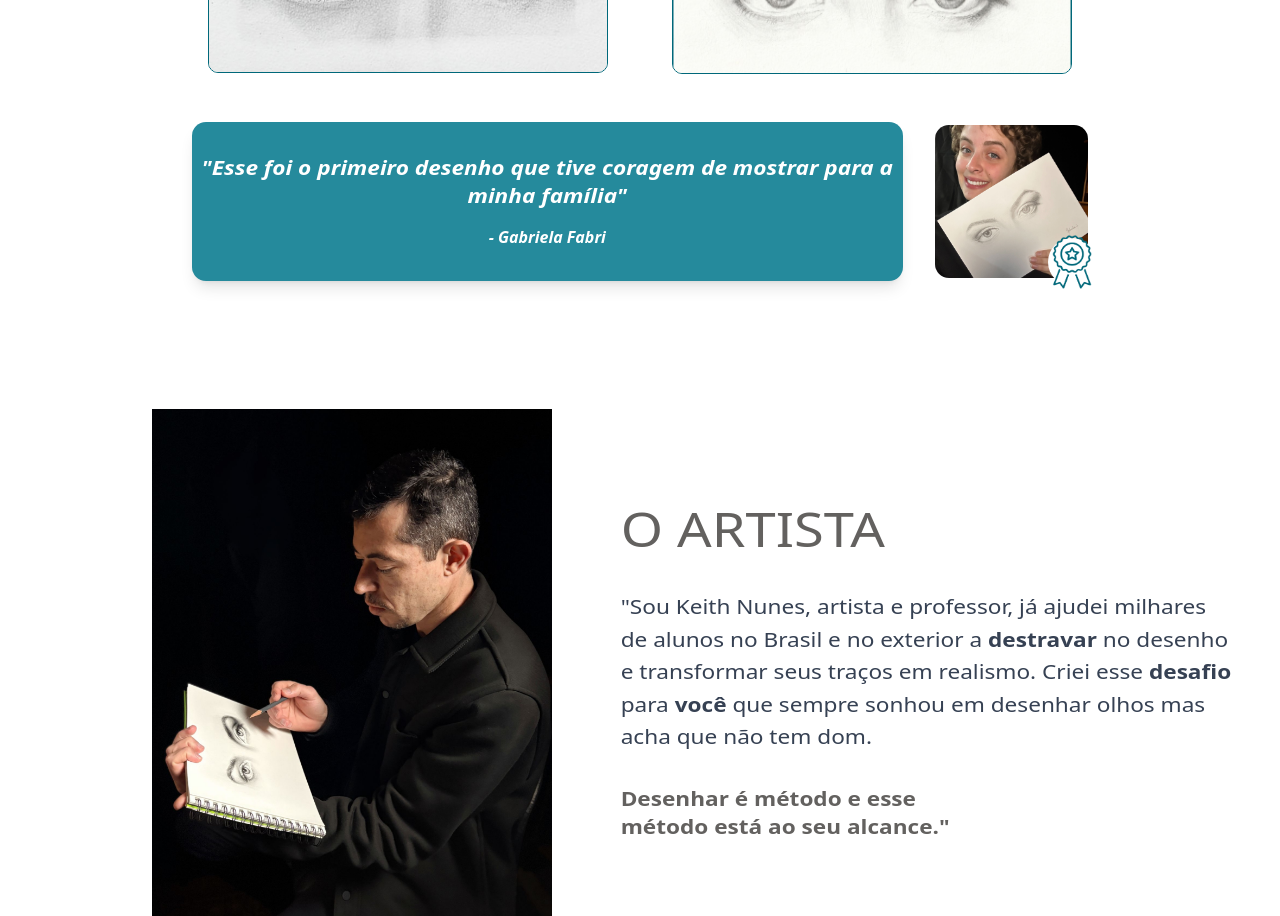
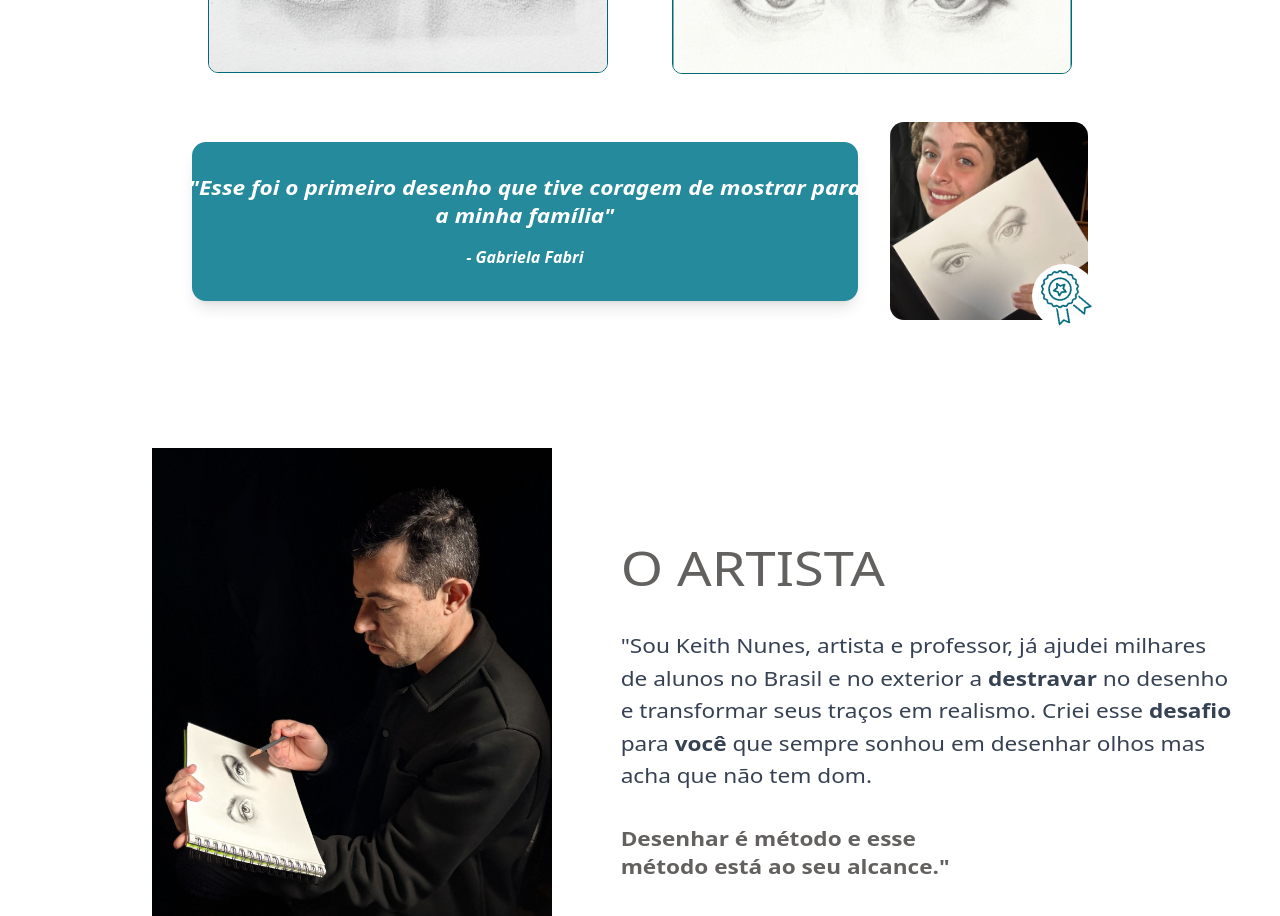
Before and after one commit to ThomasFabri/olhos-keith, a Next.js app: page / in a window 1280 px wide. Shown: the part 1040-1956 px from the top of the page. Built offline with nearby package versions, Linux system fonts and the light colour scheme.

Commit message:
small fixes

```diff
--- a/src/components/before-after-section.tsx
+++ b/src/components/before-after-section.tsx
@@ -63,17 +63,18 @@ export default function BeforeAfterSection() {
           <Image
             src="/images/gabi.jpg"
             alt="Imagem"
-            width={180}
-            height={180}
+            width={250} // Increased size
+            height={250} // Increased size
             className="rounded-xl object-cover"
           />
           {/* Medalha sobreposta */}
-          <div className="absolute -bottom-2 -right-2 w-12 h-12 bg-white rounded-full flex items-center justify-center">
+          <div className="absolute -bottom-2 -right-2 w-16 h-16 bg-white rounded-full flex items-center justify-center"> {/* Increased background size */}
             <Image
               src="/images/2.png"
               alt="Medalha"
-              width={40}
-              height={40}
+              width={40} // Adjusted size to fit new background
+              height={40} // Adjusted size to fit new background
+              style={{ transform: 'rotate(-30deg)' }} // Added rotation
             />
           </div>
         </div>
```
